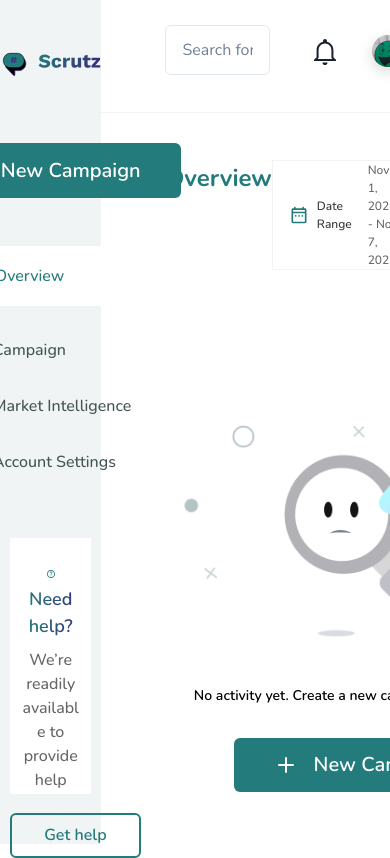
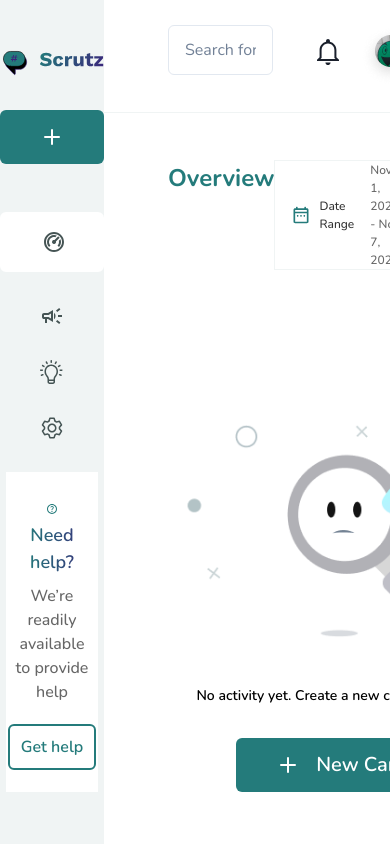
Before and after one commit to Demi-la/Campaign, a React (Create React App) app: page /Overview in a window 390 px wide. Shown: the top 858 px of the page. Built offline with nearby package versions, Linux system fonts and the light colour scheme.

Commit message:
sidenav responsive

```diff
--- a/src/component/Button/index.tsx
+++ b/src/component/Button/index.tsx
@@ -4,7 +4,7 @@ import { FC, ButtonHTMLAttributes } from "react";
 interface ButtonProps extends ButtonHTMLAttributes<HTMLButtonElement> {
   children: React.ReactNode;
   bgColor?: string;
-  padding?: string;
+  padding?: string | object;
   border?: string;
   hoverBg?: string;
 }
--- a/src/component/Layout/Nav.tsx
+++ b/src/component/Layout/Nav.tsx
@@ -23,16 +23,21 @@ const Nav = () => {
     <Box
       background={"#F0F4F4"}
       paddingY={"1rem"}
-      width={"26%"}
+      width={{ base: "30%", md: "26%", lg: "26%" }}
       height={"auto"}
       display={"flex"}
       flexDir={"column"}
       alignItems={"center"}
-      justifyContent={"center"}
-      gap={"4rem"}
+      justifyContent={{ lg: "center" }}
+      gap={{ base: "2rem", lg: "4rem" }}
     >
       <Box>
-        <Image src={logo} alt="Logo" width={"16rem"} />
+        <Image
+          src={logo}
+          alt="Logo"
+          width={"16rem"}
+          mt={{ base: "2rem", md: "0", lg: "0" }}
+        />
       </Box>
       <Box>
         <CustomButton bgColor="#247B7B" onClick={handleNavigate}>
@@ -42,7 +47,8 @@ const Nav = () => {
             display={"flex"}
             gap={"1rem"}
           >
-            <FiPlus style={{ fontSize: "1.5rem" }} /> New Campaign
+            <FiPlus style={{ fontSize: "1.5rem" }} />{" "}
+            <Text display={{ base: "none", md: "block" }}>New campaign</Text>
           </Box>
         </CustomButton>
         <List
@@ -70,7 +76,7 @@ const Nav = () => {
                   boxSize="1.5rem"
                   mr={2}
                 />
-                Overview
+                <Text display={{ base: "none", md: "block" }}>Overview</Text>
               </Flex>
             </ListItem>
           </Link>
@@ -92,7 +98,7 @@ const Nav = () => {
                   boxSize="1.5rem"
                   mr={2}
                 />
-                Campaign
+                <Text display={{ base: "none", md: "block" }}>Campaign</Text>
               </Flex>
             </ListItem>
           </Link>
@@ -100,7 +106,9 @@ const Nav = () => {
           <ListItem display={"flex"} alignItems={"center"} mt={"2rem"}>
             <Flex ml={"2.5rem"}>
               <Image src={market} alt="Market Icon" boxSize="1.5rem" mr={2} />
-              Market Intelligence
+              <Text display={{ base: "none", md: "block" }}>
+                Market Intelligence
+              </Text>
             </Flex>
           </ListItem>
 
@@ -112,12 +120,14 @@ const Nav = () => {
                 boxSize="1.5rem"
                 mr={2}
               />
-              Account Settings
+              <Text display={{ base: "none", md: "block" }}>
+                Account Settings
+              </Text>
             </Flex>
           </ListItem>
         </List>
       </Box>
-      <Box bg={"white"} width={"80%"} height={"16rem"} textAlign={"center"}>
+      <Box bg={"white"} width={{base:"88%", lg: "80%"}} height={{base:"20rem ",lg:"16rem"}} textAlign={"center"}>
         <Text
           width={"10%"}
           m={"auto"}
@@ -149,7 +159,11 @@ const Nav = () => {
         <CustomButton
           border="2px solid #247B7B"
           color="#247B7B"
-          padding={"1.3rem 2rem"}
+          padding={{
+            base: "1.3rem 0.7rem",
+            md: "1.3rem 2rem",
+            lg: "1.3rem 2rem",
+          }}
         >
           Get help
         </CustomButton>
```
